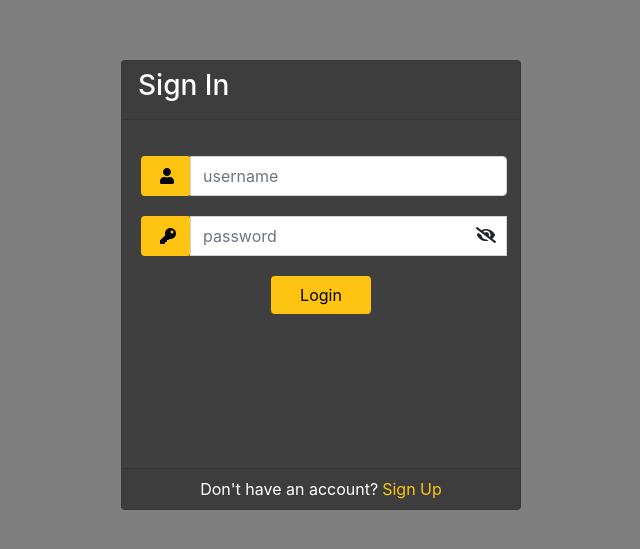
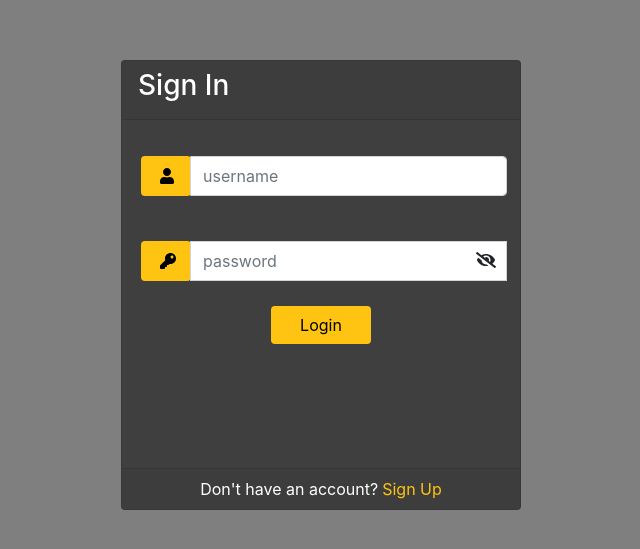
Before and after one commit to chengyang9966/SPLYT_Map, a React (Create React App) app: page /login in a window 1280 px wide. Shown: the part 115-664 px from the top of the page, without its empty margins (319-959 px from the left). Built offline with nearby package versions, Linux system fonts and the light colour scheme.

Commit message:
update css and test file

```diff
--- a/src/App.css
+++ b/src/App.css
@@ -221,6 +221,9 @@
     text-align: center;
     padding-bottom: 10px;
   }
+  .errorTextSpacing{
+    padding-bottom: 5px;
+  }
   .remember{
   color: white;
   }
```
Also changed, not shown: 1 other file (tests, documents, lock files or other folders).
